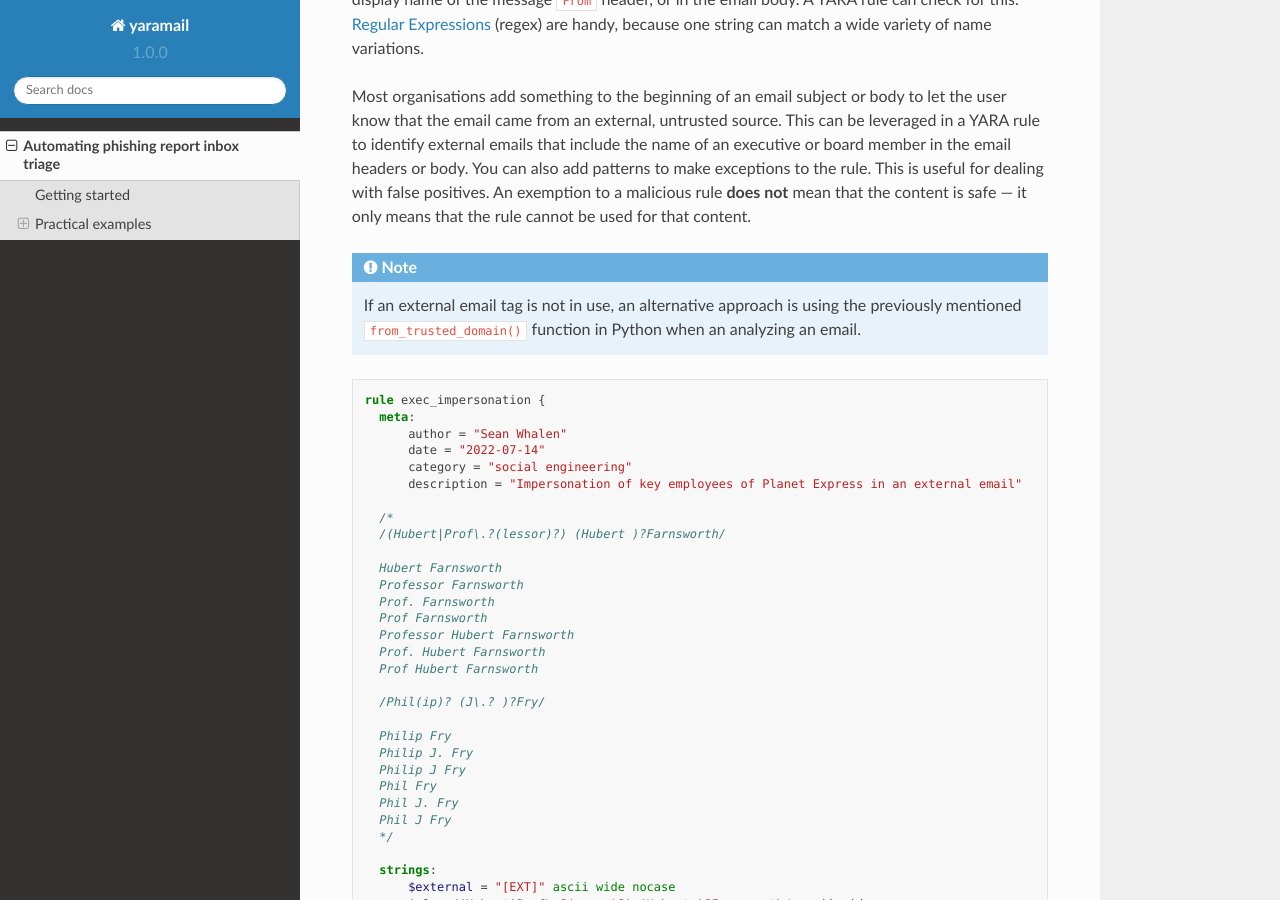
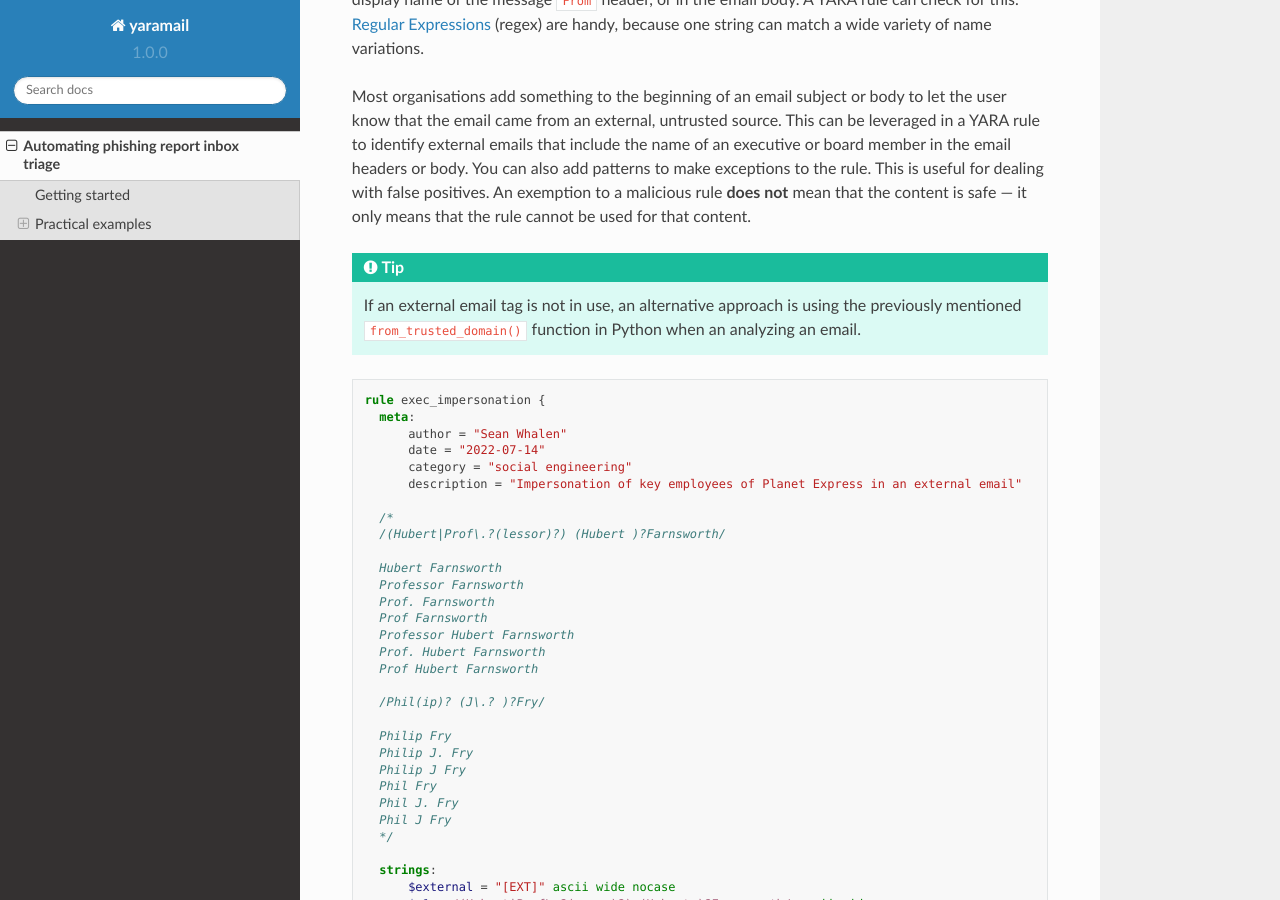
Before and after one commit to seanthegeek/yaramail, a Sphinx documentation site: the page built from docs/source/phishing.md, in a window 1280 px wide and 900 px high, scrolled down 2920 px. Built offline with Sphinx 7.4.7 and the Read the Docs theme 2.0.0, drawn with Linux system fonts in a browser that asks for light colours.

Commit message:
Update phishing.md

````diff
--- a/docs/source/phishing.md
+++ b/docs/source/phishing.md
@@ -154,7 +154,7 @@ with false positives. An exemption to a malicious rule **does not** mean that
 the content is safe — it only means that the rule cannot be used for that
 content.
 
-```{note}
+```{tip}
 If an external email tag is not in use, an alternative approach is using the
 previously mentioned `from_trusted_domain()` function in Python when an
 analyzing an email.
````
